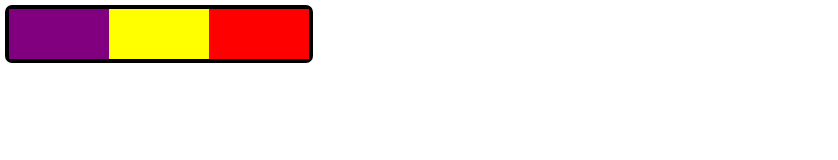
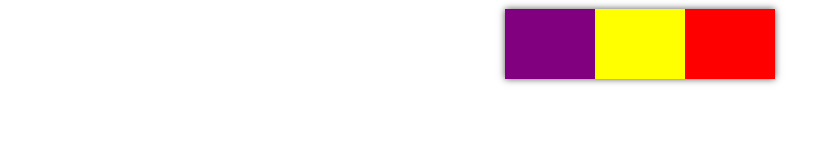
Before and after one commit to samwhaleIV/eleven, a plain HTML site: page rainbow-draw/index.html in a window 1280 px wide. Shown: the whole page, without its empty margins (0-838 px from the left). Drawn offline with Linux system fonts and the light colour scheme.

Commit message:
update control style

```diff
--- a/rainbow-draw/script.js
+++ b/rainbow-draw/script.js
@@ -9,6 +9,9 @@
         "yellow","red","blue","green","orange","brown","pink","purple"
     ];
 
+    const max = colors.length-1;
+    const min = 0;
+
     const picker = document.createElement("div");
     picker.classList.add("picker");
 
@@ -19,18 +22,18 @@
     let index = 0;
 
     const safeColor = index => {
-        if(index < 0) {
-            index = colors.length-1;
-        } else if(index > colors.length-1) {
-            index = 0;
+        if(index < min) {
+            index = max;
+        } else if(index > max) {
+            index = min;
         }
         return colors[index];
     }
 
     const setColors = () => {
-        let c1 = safeColor(index-1);
-        let c2 = safeColor(index);
-        let c3 = safeColor(index+1);
+        const c1 = safeColor(index-1);
+        const c2 = safeColor(index);
+        const c3 = safeColor(index+1);
         left.style.backgroundColor = c1;
         middle.style.backgroundColor = c2;
         right.style.backgroundColor = c3;
@@ -39,15 +42,15 @@
 
     const cycleLeft = () => {
         index -= 1;
-        if(index < 0) {
-            index = colors.length - 1;
+        if(index < min) {
+            index = max;
         }
         setColors();
     };
     const cycleRight = () => {
         index += 1;
-        if(index > colors.length - 1) {
-            index = 0;
+        if(index > max) {
+            index = min;
         }
         setColors();
     };
--- a/rainbow-draw/style.css
+++ b/rainbow-draw/style.css
@@ -2,23 +2,23 @@
 
 width: auto;
 
-height: 50px;
+height: 70px;
+
+display: flex;
 
 position: fixed;
 
-top: 5px;
+transform: translateX(-50%);
 
-left: 5px;
+left: 50%;
 
-display: flex;
+box-shadow: #585858 0px 0px 7px 0px;
 
-border: 4px solid #000000;
-
-border-radius: 7px;
+top: 9px;
 }
 
 div.picker div {
-    width: 100px;
+    width: 90px;
     height: 100%;
     display: block;
 }
```
